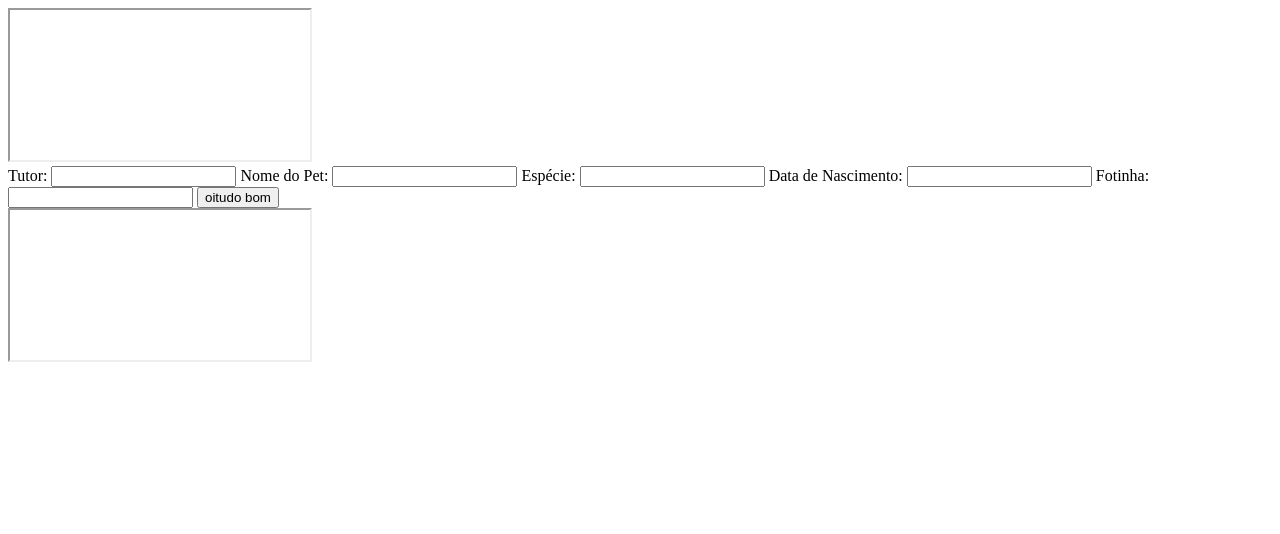
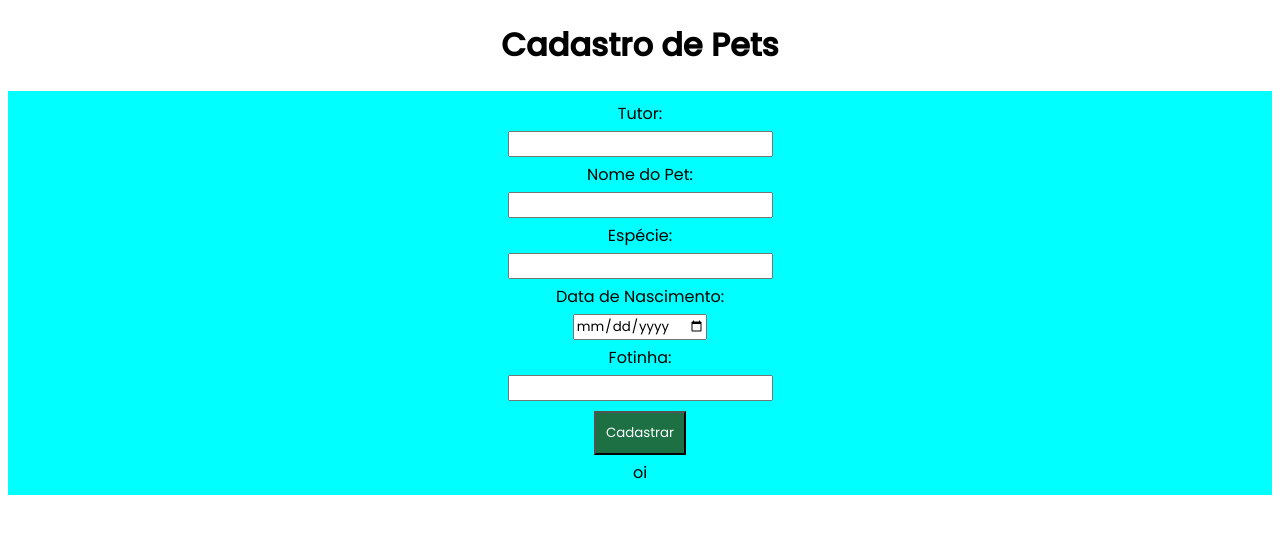
Before and after one commit to JuliaFee/petShopProject-TDS2, a plain HTML site: page index.html in a window 1280 px wide. Drawn offline with Linux system fonts and the light colour scheme.

Commit message:
feat: create button html, fix sendMsg function, style css

```diff
--- a/assets/css/style.index.css
+++ b/assets/css/style.index.css
@@ -1,10 +1,25 @@
-@import url('https://fonts.googleapis.com/css2?family=Poppins:wght@100;200;300;400;500;600&display=swap');
+@import url('https://fonts.googleapis.com/css2?family=Poppins:wght@100;200;300;400;500&display=swap');
 *{
-    font-family: 'Poppins';
-    background-color: rgb(34, 34, 36);
+    font-family: 'Poppins', sans-serif;
+}
+#input-container{
+    display: flex;
+    flex-direction: column;
+    align-items: center;
+    background-color: aqua;
+    padding: 10px;
+}
+input, button{
+    margin: 5px;
+}
+button{
+    padding: 10px;
     color: white;
+    background-color: #1d7044;
 }
-
+#main-container{
+   text-align: center;
+}
 .error{
     color: red;
 }
--- a/assets/js/scripts.index.js
+++ b/assets/js/scripts.index.js
@@ -61,7 +61,7 @@ class Pet{
       }
 }
 
-const petTeste = new Pet("isabelle", "belinha", "shitzu", "21-02-2015", "link");
+const petTeste = new Pet("isabelle", "belinha", "shitzu", "21-02-2015", "9", "link");
 console.log(petTeste);
 
 function registerPet(){
@@ -108,7 +108,7 @@ function clearFields(){
 }
 
 function renderContent(){
-    const showHTML = document.getElementById("container-lista");
+    const showHTML = document.getElementById("list-container");
     showHTML.innerHTML = '';
 
     let array = registroPets.petList;
@@ -120,7 +120,8 @@ function renderContent(){
             <h2>Tutor: ${pet.tutor}</h2>
             <p>Nome: ${pet.nome}</p>
             <p>Espécie: ${pet.especie}</p>
-            <p>Idade: ${pet.niver}</p>
+            <p>Aniversário: ${pet.niver}</p>
+            <p>Idade: ${pet.age}</p>
             <img src="${pet.fotoLink}" alt="${pet.tutor}">
         </div>
         `
--- a/index.html
+++ b/index.html
@@ -3,13 +3,14 @@
 <head>
     <meta charset="UTF-8">
     <meta name="viewport" content="width=device-width, initial-scale=1.0">
-    <link rel="stylesheet" src="assets/css/style.index.css">
+    <link rel="stylesheet" href="assets/css/style.index.css">
     <script src="assets/js/scripts.index.js"></script>
-    <iframe src="./layout/header.html" id="header"></iframe>
     <title>Document</title>
 </head>
 <body>
+    <!-- <iframe src="./layout/header.html" id="header"></iframe> -->
     <div id="main-container">
+        <h1>Cadastro de Pets</h1>
         <div id="input-container">
             <label for="input-tutor">Tutor: </label>
             <input id="input-tutor">
@@ -18,13 +19,16 @@
             <label for="input-especie">Espécie: </label>
             <input id="input-especie">
             <label for="input-niver">Data de Nascimento: </label>
-            <input id="input-niver">
+            <input id="input-niver" type="date">
             <label for="input-img">Fotinha:</label>
             <input id="input-img">
-            <button onclick="registerPet()">oitudo bom</button>
+            <button onclick="registerPet()">Cadastrar</button>
+                <div id="msg">oi</div>
         </div>
     </div>
+</div>
+<div id="list-container"></div>
 
-    <iframe src="./layout/footer.html" id="footer"></iframe>
+    <!-- <iframe src="./layout/footer.html" id="footer"></iframe> -->
 </body>
 </html>
```
